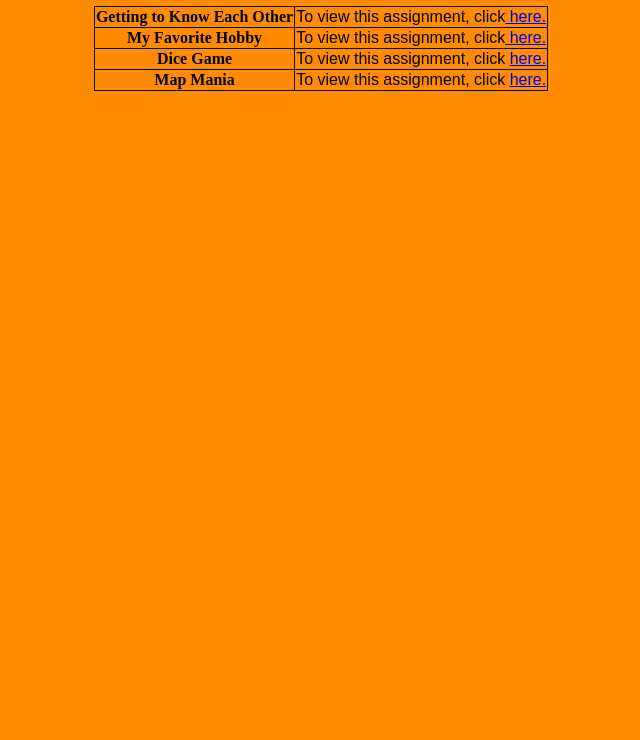
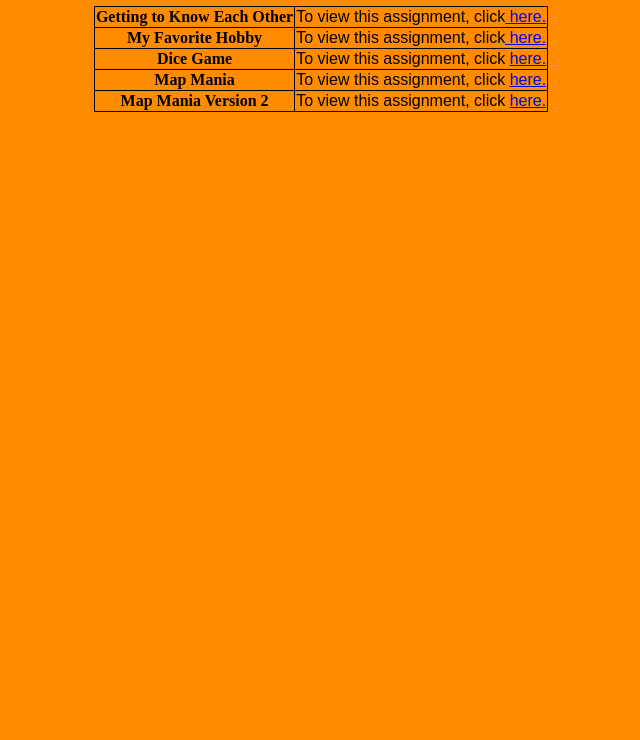
Before and after one commit to graceshotts15/Portfollio, a plain HTML site: page index.html in a window 1280 px wide. Shown: the part 60-800 px from the top of the page, without its empty margins (319-959 px from the left). Drawn offline with Linux system fonts and the light colour scheme.

Commit message:
Update index.html

```diff
--- a/index.html
+++ b/index.html
@@ -34,3 +34,8 @@
         </th>
         <td><p>To view this assignment, click <a href= "https://purple-ground-0e4b0bf10.azurestaticapps.net/" target="_blank"> here.</a></p></td>
         </tr>
+        <th>
+            Map Mania Version 2
+        </th>
+        <td><p>To view this assignment, click <a href= "https://lively-stone-06eafbf10.azurestaticapps.net/index.html" target="_blank"> here.</a></p></td>
+        </tr>
```
